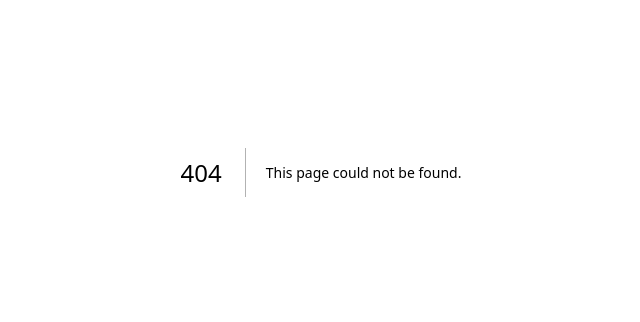
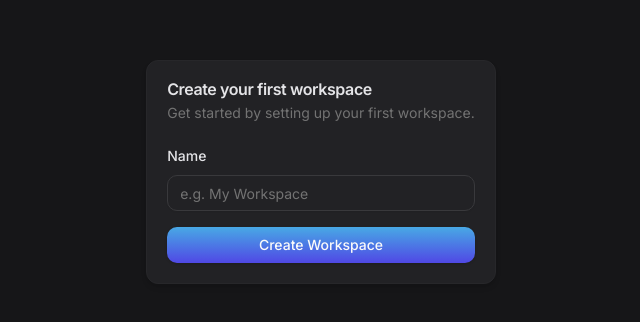
Before and after one commit to loqman1235/planovo-project-management-app, a Next.js app: page /onboard in a window 1280 px wide. Before the commit this address had no page. Shown: the part 228-550 px from the top of the page, without its empty margins (319-959 px from the left). Built offline with nearby package versions, Linux system fonts and the light colour scheme; no server answers.

Commit message:
feat: implement onboarding process with workspace creation form and update routing logic

```diff
--- /dev/null
+++ b/app/onboard/_components/CreateInitialWorkspaceForm.tsx
@@ -0,0 +1,68 @@
+"use client";
+
+import { createWorkspaceAction } from "@/app/workspaces/actions";
+import { Button } from "@/components/ui/button";
+import {
+  Form,
+  FormControl,
+  FormField,
+  FormItem,
+  FormLabel,
+  FormMessage,
+} from "@/components/ui/form";
+import { Input } from "@/components/ui/input";
+import {
+  createWorkspaceSchema,
+  CreateWorkspaceSchemaType,
+} from "@/lib/validations";
+import { zodResolver } from "@hookform/resolvers/zod";
+import { useRouter } from "next/navigation";
+import { useActionState, useEffect, useTransition } from "react";
+import { useForm } from "react-hook-form";
+
+const CreateInitialWorkspaceForm = () => {
+  const [state, formAction] = useActionState(createWorkspaceAction, undefined);
+  const [isPending, startTransition] = useTransition();
+  const router = useRouter();
+
+  const form = useForm<CreateWorkspaceSchemaType>({
+    resolver: zodResolver(createWorkspaceSchema),
+    defaultValues: {
+      workspaceName: "",
+    },
+  });
+
+  const onSubmit = async (data: CreateWorkspaceSchemaType) => {
+    startTransition(() => formAction(data));
+  };
+
+  useEffect(() => {
+    if (state?.success) {
+      router.push(state.redirectUrl);
+    }
+  }, [router, state?.success, state?.redirectUrl]);
+
+  return (
+    <Form {...form}>
+      <form onSubmit={form.handleSubmit(onSubmit)} className="space-y-4">
+        <FormField
+          control={form.control}
+          name="workspaceName"
+          render={({ field }) => (
+            <FormItem>
+              <FormLabel>Name</FormLabel>
+              <FormControl>
+                <Input placeholder="e.g. My Workspace" {...field} />
+              </FormControl>
+              <FormMessage />
+            </FormItem>
+          )}
+        />
+        <Button disabled={isPending} type="submit" className="w-full">
+          {isPending ? "Creating..." : "Create Workspace"}
+        </Button>
+      </form>
+    </Form>
+  );
+};
+export default CreateInitialWorkspaceForm;
--- /dev/null
+++ b/app/onboard/page.tsx
@@ -0,0 +1,28 @@
+import {
+  Card,
+  CardContent,
+  CardDescription,
+  CardHeader,
+  CardTitle,
+} from "@/components/ui/card";
+import CreateInitialWorkspaceForm from "./_components/CreateInitialWorkspaceForm";
+
+const OnboardPage = () => {
+  return (
+    <div className="min-h-screen flex items-center justify-center">
+      <Card>
+        <CardHeader>
+          <CardTitle>Create your first workspace</CardTitle>
+          <CardDescription>
+            Get started by setting up your first workspace.
+          </CardDescription>
+        </CardHeader>
+
+        <CardContent>
+          <CreateInitialWorkspaceForm />
+        </CardContent>
+      </Card>
+    </div>
+  );
+};
+export default OnboardPage;
--- a/app/workspaces/[id]/settings/page.tsx
+++ b/app/workspaces/[id]/settings/page.tsx
@@ -1,8 +1,29 @@
+import prisma from "@/lib/prisma";
 import { DangerZoneCard } from "./_components/DangerZoneCard";
 import { InviteMembersCard } from "./_components/InviteMembersCard";
 import { WorkspaceDetailsCard } from "./_components/WorkspaceDetailsCard";
 
-const SettingsPage = () => {
+type SettingsPageProps = {
+  params: Promise<{ id: string }>;
+};
+
+const SettingsPage = async ({ params }: SettingsPageProps) => {
+  const { id } = await params;
+  const workspace = await prisma.workspace.findUnique({
+    where: {
+      id,
+    },
+    include: {
+      projects: true,
+    },
+  });
+
+  console.log(workspace);
+
+  if (!workspace) {
+    return <div>Workspace not found </div>;
+  }
+
   return (
     <div className="space-y-5">
       <WorkspaceDetailsCard />
--- /dev/null
+++ b/app/workspaces/actions.ts
@@ -0,0 +1,52 @@
+"use server";
+
+import { auth } from "@/auth";
+import prisma from "@/lib/prisma";
+import {
+  createWorkspaceSchema,
+  CreateWorkspaceSchemaType,
+} from "@/lib/validations";
+
+export async function getCurrentUser() {
+  const session = await auth();
+  return session;
+}
+
+export const createWorkspaceAction = async (
+  prevState: unknown,
+  data: CreateWorkspaceSchemaType
+) => {
+  const session = await getCurrentUser();
+
+  if (!session?.user) {
+    throw Error("Unauthorized");
+  }
+
+  const parsedData = createWorkspaceSchema.safeParse(data);
+
+  if (!parsedData.success) {
+    return {
+      error: parsedData.error.flatten().fieldErrors.workspaceName,
+    };
+  }
+
+  const { workspaceName } = parsedData.data;
+
+  try {
+    const createdWorkspace = await prisma.workspace.create({
+      data: {
+        ownerId: session.user.id,
+        name: workspaceName,
+      },
+    });
+
+    if (createdWorkspace) {
+      return {
+        success: true,
+        redirectUrl: `/workspaces/${createdWorkspace.id}`,
+      };
+    }
+  } catch (error) {
+    console.log(error);
+  }
+};
--- a/components/ui/card.tsx
+++ b/components/ui/card.tsx
@@ -9,7 +9,7 @@ const Card = React.forwardRef<
   <div
     ref={ref}
     className={cn(
-      "rounded-xl border border-border bg-card text-card-foreground shadow-md",
+      "rounded-xl border border-border bg-card text-text-primary shadow-md",
       className
     )}
     {...props}
--- a/lib/routes.ts
+++ b/lib/routes.ts
@@ -1,3 +1,3 @@
 export const ROOT = "/";
 export const PUBLIC_ROUTES = ["/sign-in", "/sign-up"];
-export const PRIVATE_ROUTES = ["/workspaces"];
+export const PRIVATE_ROUTES = ["/workspaces", "/onboard"];
--- a/lib/validations.ts
+++ b/lib/validations.ts
@@ -18,3 +18,12 @@ export const signUpSchema = z.object({
 });
 
 export type SignUpSchemaType = z.infer<typeof signUpSchema>;
+
+export const createWorkspaceSchema = z.object({
+  workspaceName: z
+    .string()
+    .trim()
+    .min(1, { message: "Workspace name is required" }),
+});
+
+export type CreateWorkspaceSchemaType = z.infer<typeof createWorkspaceSchema>;
--- a/lib/workspace.ts
+++ b/lib/workspace.ts
@@ -8,5 +8,8 @@ export async function getDefaultWorkspace(userId: string) {
     select: {
       id: true,
     },
+    orderBy: {
+      createdAt: "desc",
+    },
   });
 }
```
Also changed, not shown: actions/workspaceActions.ts (deleted, +0 -41 lines), middleware.ts (+8 -4 lines).
